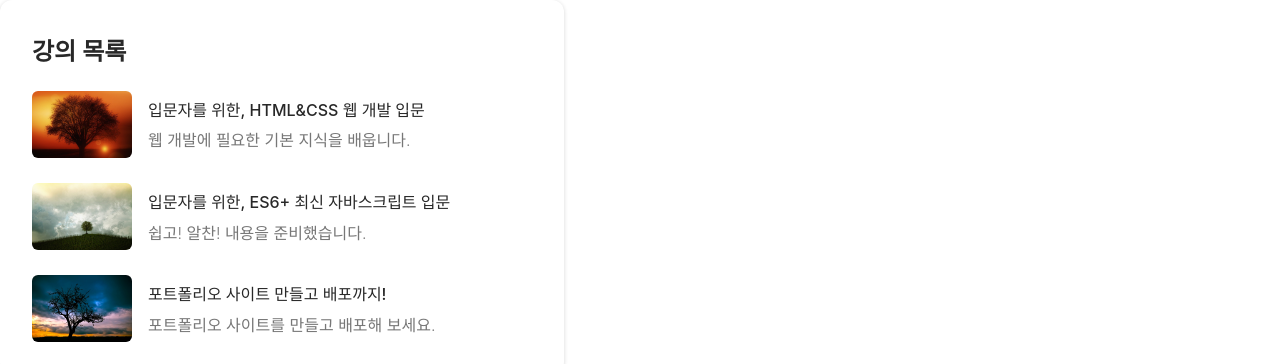
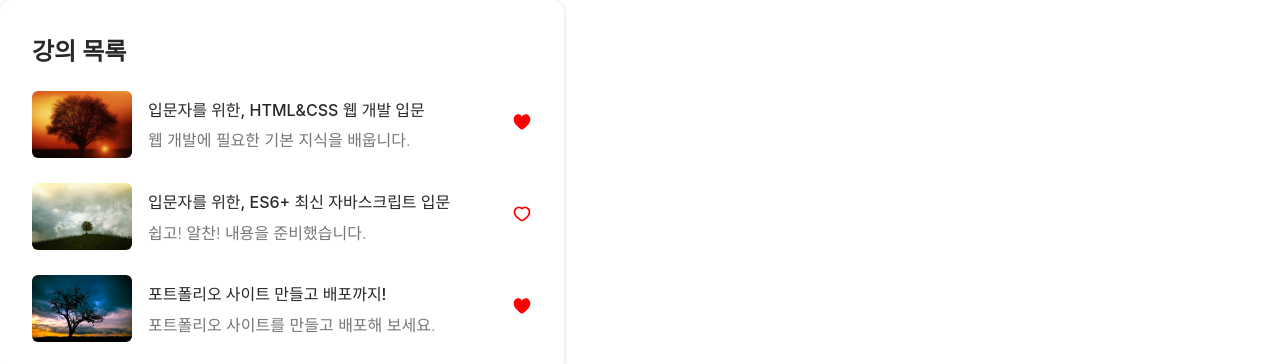
Before and after one commit to kyungbin02/2024_react01, a React (Create React App) app: page / in a window 1280 px wide. Shown: the top 364 px of the page. Built offline with nearby package versions, Linux system fonts and the light colour scheme.

Commit message:
조건부 렌더링

```diff
--- a/src/App.css
+++ b/src/App.css
@@ -91,3 +91,8 @@
 .btn>.fa-link {
   color: #393939;
 }
+
+.btn_img{
+  width: 20px;
+  color: red;
+}
--- a/src/App.js
+++ b/src/App.js
@@ -19,16 +19,19 @@
       title: '입문자를 위한, HTML&CSS 웹 개발 입문',
       description: '웹 개발에 필요한 기본 지식을 배웁니다.',
       image: './img/tree-1.jpg',
+      isFavorite : true
     },
     {
       title: '입문자를 위한, ES6+ 최신 자바스크립트 입문',
       description: '쉽고! 알찬! 내용을 준비했습니다.',
       image: './img/tree-2.jpg',
+      isFavorite : false
     },
     {
       title: '포트폴리오 사이트 만들고 배포까지!',
       description: '포트폴리오 사이트를 만들고 배포해 보세요.',
       image: './img/tree-3.jpg',
+      isFavorite : true
     }
   ]
 
--- a/src/components/step04/CourseListCard.jsx
+++ b/src/components/step04/CourseListCard.jsx
@@ -1,4 +1,8 @@
 import CourseItem from './Courseitem';
+
+
+
+
 
 function CourseListCard({ items }) {
     const [course1, course2, course3] = items;
--- a/src/components/step04/Courseitem.jsx
+++ b/src/components/step04/Courseitem.jsx
@@ -1,6 +1,27 @@
 import React from 'react';
 
-function CourseItem({ title, description, image }) {
+function HeartIconBtn({chk = false}) {
+    if(chk){
+        return(
+            <button className='btn'>
+                <img className='btn_img' src='./img/heart-fill-icon.svg' />
+            </button>
+        )
+    }
+    return(
+        <button className='btn'>
+                <img className='btn_img' src='./img/heart-icon.svg' />
+            </button>
+
+    )
+}
+
+
+
+
+
+
+function CourseItem({ title, description, image, isFavorite }) {
     return (
         <article className="course">
             <img className="course__img" src={image} alt='강의이미지' style={{ width: "100px" }} />
@@ -8,9 +29,15 @@
                 <div className="course__title">{title}</div>
                 <div className="course__description">{description}</div>
             </div>
+            <div className='course_icons'>
+                <HeartIconBtn chk={isFavorite} />
+            </div>
         </article>
     );
 }
 
 
+
+
+
 export default CourseItem;
```
Also changed, not shown: public/img/heart-fill-icon.svg (added), public/img/heart-icon.svg (added).
